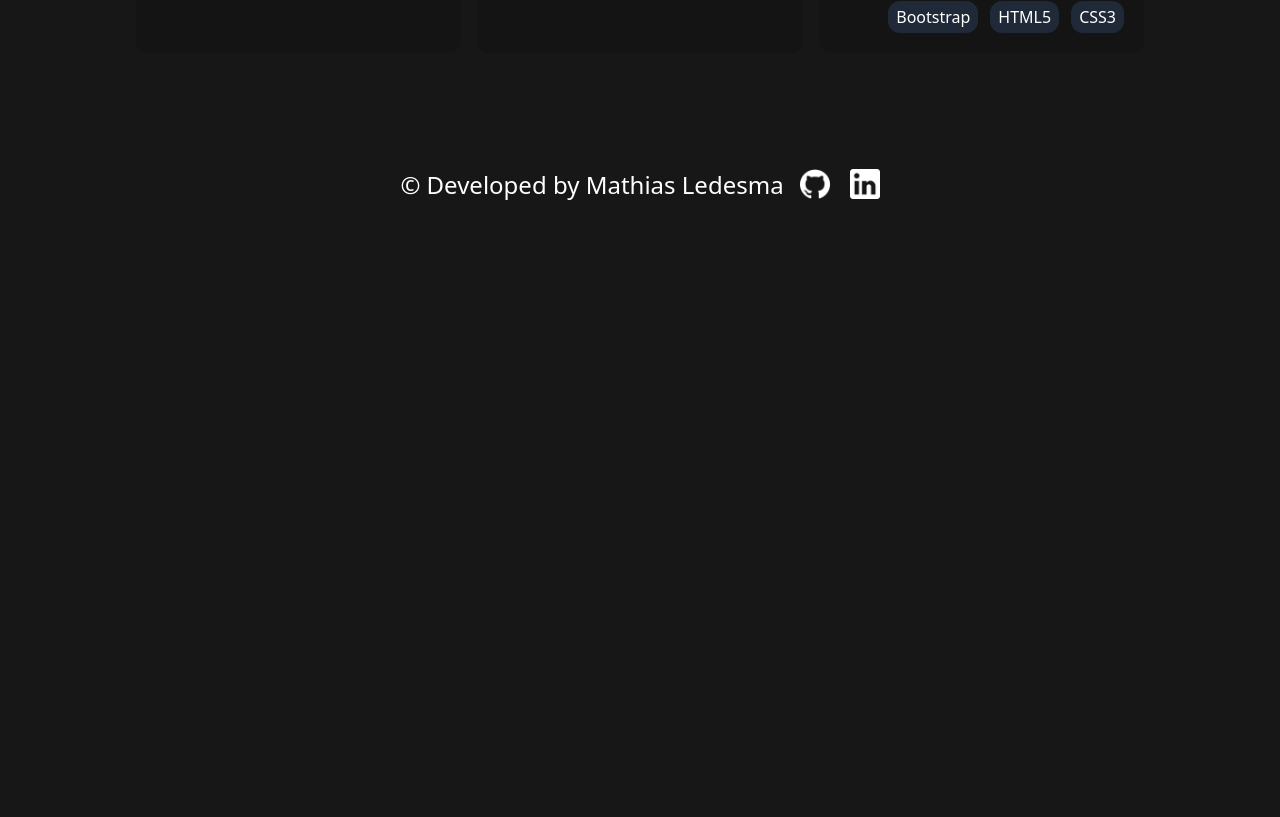
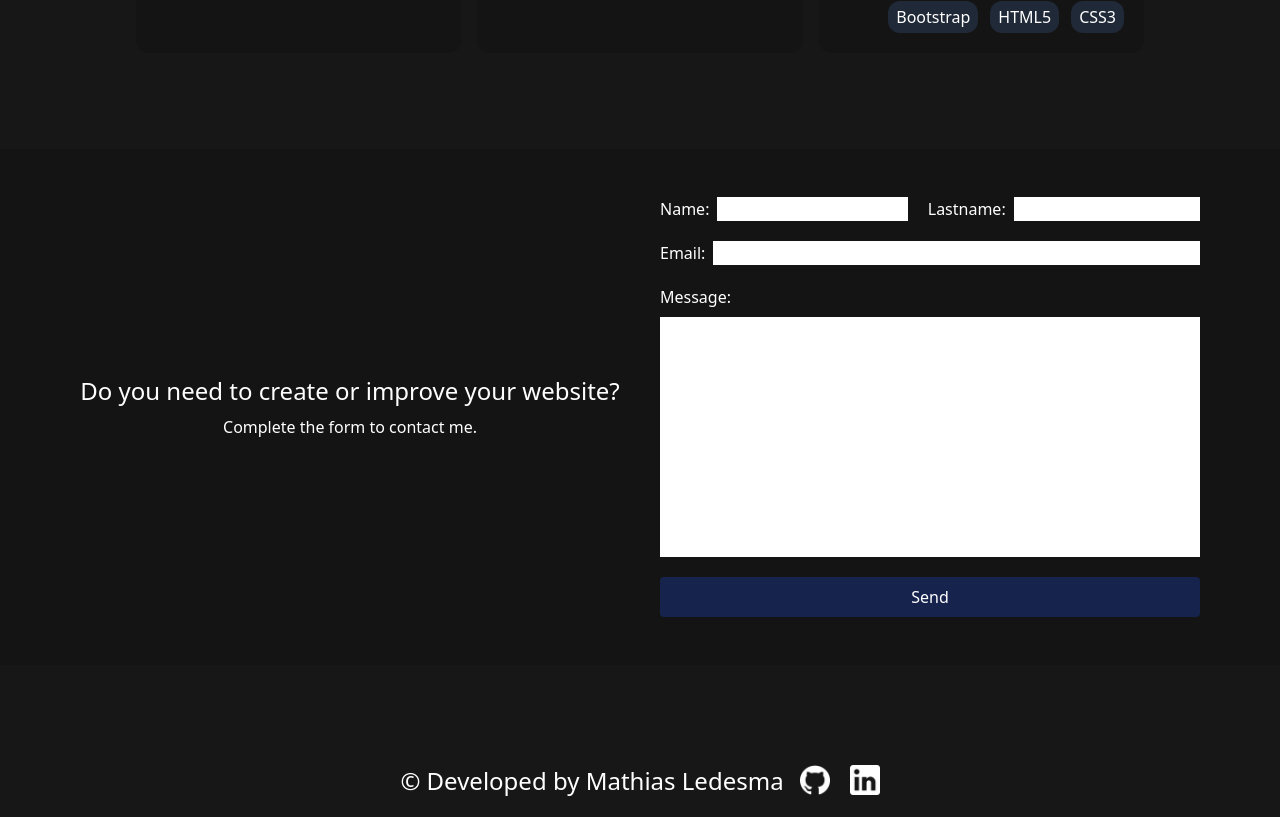
Before and after one commit to Mathi21as/portafolio, a Next.js app: page / in a window 1280 px wide. Shown: the part 3509-4326 px from the top of the page. Before the commit the page ends 3730 px from the top, so only its background shows below. Built offline with nearby package versions, Linux system fonts and the light colour scheme.

Commit message:
contact form was added

```diff
--- /dev/null
+++ b/components/ContactForm.tsx
@@ -0,0 +1,38 @@
+import { sendEmail } from "../services/emailjs"
+import { useTranslation } from "react-i18next"
+
+
+const ContactForm = () => {
+    const {t} = useTranslation();
+
+    return(
+        <form
+            className="w-full flex flex-col gap-5 text-start"
+            id="contact_form"
+            onSubmit={(e)=>sendEmail(e)}>
+            <div className="flex flex-col lg:flex-row gap-5">
+                <div className="flex flex-row gap-2">
+                    <label htmlFor="from_name">{t("Name")}: </label>
+                    <input type="text" name="from_name" className="w-full" required/>
+                </div>
+                <div className="flex flex-row gap-2">
+                    <label htmlFor="from_lastname">{t("Lastname")}: </label>
+                    <input type="text" name="from_lastname" className="w-full" required/>
+                </div>
+            </div>
+            <div className="flex flex-row gap-2">
+                <label htmlFor="client_email">Email: </label>
+                <input type="email" name="client_email" className="w-full" required/>
+            </div>
+            <div className="flex flex-col gap-2">
+                <label htmlFor="message"> {t("Message")}: </label>
+                <textarea name="message" id="" cols={30} rows={10} className="resize-none" required></textarea>
+            </div>
+            <button className="bg-blue-950/90 hover:bg-blue-900
+						text-white py-2 px-4 rounded"
+                    type="submit">{t("Send")}</button>
+        </form>
+    );
+}
+
+export default ContactForm;
--- a/i18n.ts
+++ b/i18n.ts
@@ -50,6 +50,12 @@ const resources = {
 			"Challenge converter of the ONE program made with Java and Swing for the graphic part": "Desafío conversor del programa ONE realizado con Java y Swing para la parte gráfica",
 			"Website to check the weather of one or more cities": "Página web para consultar el clima de una o varias ciudades",
 			"Management system of an academy carried out as a team at the JAM 2023 of San Juan Tec.": "Sistema de gestion de una academia realizado en equipo en la JAM 2023 de San Juan Tec.",
+			"Do you need to create or improve your website?": "Necesitas crear o mejorar tu pagina web?",
+			"Complete the form to contact me.": "Completa el formulario para ponerte en contacto conmigo.",
+			"Name": "Nombre",
+			"Lastname": "Apellido",
+			"Message": "Mensaje",
+			"Send": "Enviar",
 			"Developed by": "Desarrollado por",
 		}
   }
--- a/package.json
+++ b/package.json
@@ -9,6 +9,7 @@
     "lint": "next lint"
   },
   "dependencies": {
+    "@emailjs/browser": "^3.11.0",
     "@types/node": "20.3.2",
     "@types/react": "18.2.14",
     "@types/react-dom": "18.2.6",
--- a/pages/index.tsx
+++ b/pages/index.tsx
@@ -8,6 +8,7 @@ import React from 'react'
 import Nav from '../components/Nav/Nav'
 import i18n from "@/i18n";
 import { useTranslation } from 'react-i18next'
+import ContactForm from '@/components/ContactForm'
 
 
 const inter:object = Inter({ subsets: ['latin'] })
@@ -15,6 +16,7 @@ const inter:object = Inter({ subsets: ['latin'] })
 export default function Home() {
 	const [language, setLanguage] = React.useState("es-ES")
 	const {t} = useTranslation();
+
   return (
     <>
       <Head>
@@ -102,6 +104,16 @@ export default function Home() {
 			<Projects />
 		</section>
 		<a id="contacto"></a>
+		<section
+			className='m-h-screen90 mt-0 mb-20 px-12 lg:px-20 py-12 lg:relative flex flex-col gap-10
+			text-center lg:text-start lg:flex-row items-center bg-neutral-950/20'
+			>
+			<div className='w-full flex flex-col gap-2'>
+				<h5 className='mx-auto w-fit text-2xl'>{t("Do you need to create or improve your website?")}</h5>
+				<p className='mx-auto w-fit'>{t("Complete the form to contact me.")}</p>
+			</div>
+			<ContactForm />
+		</section>
 		<Footer />
       </main>
     </>
--- /dev/null
+++ b/services/emailjs.js
@@ -0,0 +1,18 @@
+import emailjs from '@emailjs/browser'
+
+
+function sendEmail (e) {
+    e.preventDefault();
+    const form = document.getElementById("contact_form")
+    console.log(form.from_name.value);
+    const data = {
+        from_name: form.from_name.value,
+        from_lastname: form.from_lastname.value,
+        to_name: "Mathias Ledesma",
+        message: form.message.value,
+        client_email: form.client_email.value,
+    }
+    emailjs.send(process.env.SERVICE_ID, process.env.TEMPLATE_ID, data, process.env.PUBLIC_KEY)
+}
+
+export {sendEmail}
```
Also changed, not shown: public/resources/projects/portafolio.png, 1 other file (tests, documents, lock files or other folders).
